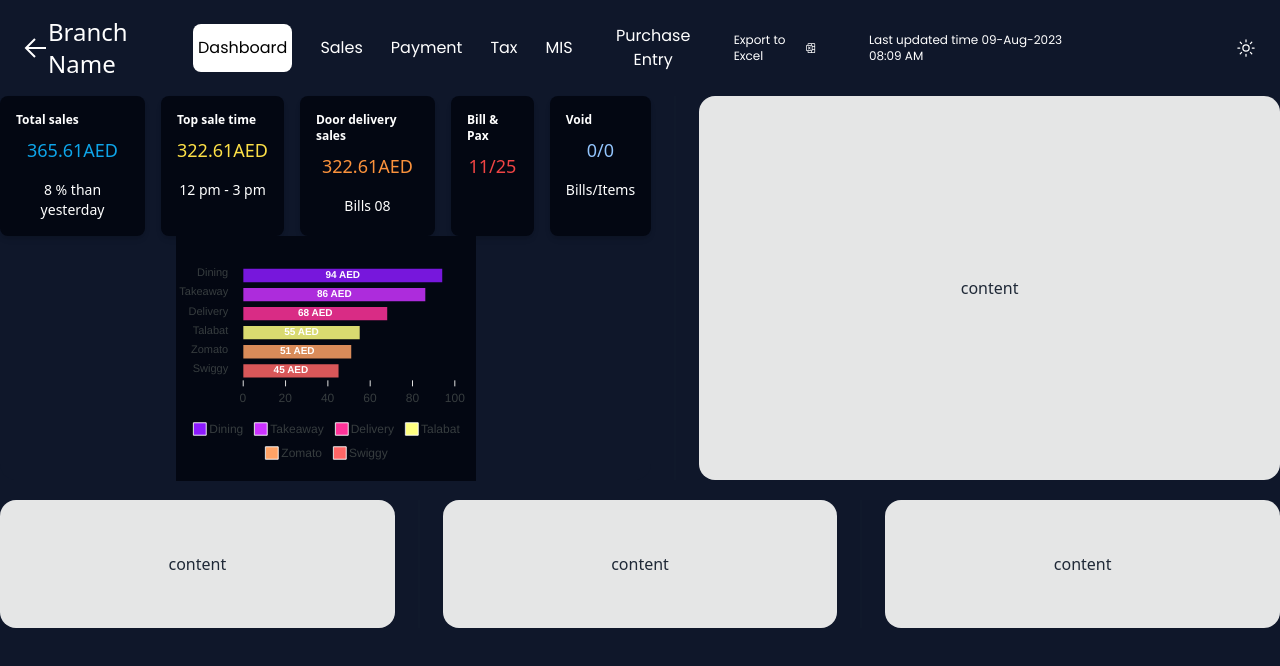
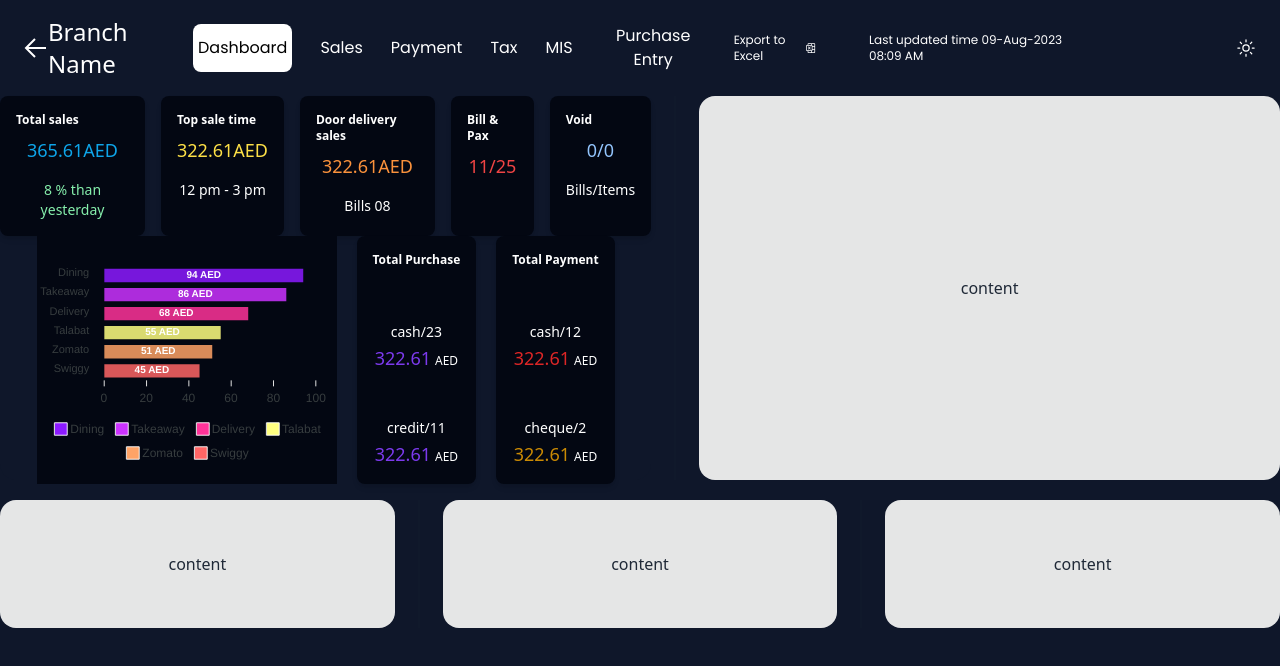
Before and after one commit to ReshnaRaj/Admin-Dashboard, a React (Vite) app in the folder Admin-dashboard/: page /dashboard in a window 1280 px wide. Shown: the top 666 px of the page. Built offline with nearby package versions, Linux system fonts and the light colour scheme.

Commit message:
container 2 is compleeted

```diff
--- a/Admin-dashboard/src/Pages/Dashboard.tsx
+++ b/Admin-dashboard/src/Pages/Dashboard.tsx
@@ -3,10 +3,12 @@ import { IoSunnyOutline } from "react-icons/io5";
 import { PiMicrosoftExcelLogo } from "react-icons/pi";
 import { GrLinkPrevious } from "react-icons/gr";
 import Container1 from "../components/Container1";
-import { salesDetails  } from "../Sources/data";
-import { SalesType } from "../datatypes/Dtypes";
+import { salesDetails } from "../Sources/data";
+// import { SalesType } from "../datatypes/Dtypes";
+import { total } from "../Sources/data";
 
 import Barchart from "../components/Barchart";
+import Container2 from "../components/Container2";
 
 const Dashboard = () => {
   const [isMenuOpen, setIsMenuOpen] = useState(false);
@@ -43,19 +45,16 @@ const Dashboard = () => {
 
                 <button className="text-white  ">Purchase Entry</button>
 
-
                 <li className="flex items-center text-xs  text-white">
                   Export to Excel{" "}
                   <span className="text-xs  ">
                     <PiMicrosoftExcelLogo />
                   </span>
                   <span className="mr-6"></span>
-
-
                 </li>
                 <span className="text-white text-xs  mt-2">
-                    Last updated time 09-Aug-2023 08:09 AM
-                  </span>
+                  Last updated time 09-Aug-2023 08:09 AM
+                </span>
               </ul>
 
               <span className="text-white text-xl pr-0">
@@ -104,15 +103,41 @@ const Dashboard = () => {
         <div className="flex flex-col  lg:flex-row bg-slate-900">
           <div className="grid flex-grow h-96 w-[10%] card bg-slate-900 rounded-box justify-between place-items-center">
             <div className="flex space-x-4   ">
-            {salesDetails.map((data, index) => (
-              <Container1 key={index} data={data} />
-            ))}
+              {salesDetails.map((data, index) => (
+                <Container1 key={index} data={data} />
+              ))}
             </div>
             {/* 3cards */}
             <div className="flex flex-row space-x-5  ">
-              < Barchart/>
+              <Barchart />
+              <div className="bg-gray-950  text-white p-4  rounded-lg shadow-md  ">
+                <h3 className="text-xs font-semibold mb-2">Total Purchase </h3>
 
+                <p className="text-lg font-normal text-center  mt-12 text-violet-600">
+                  <span className="text-white text-sm">cash/23<br></br></span>
+                  {total.purchase?.credit}
+                  <span className="text-xs text-white pl-1">AED</span>
+                </p>
+                <p className="text-lg font-normal text-center mt-10  text-violet-600">
+                <span className="text-white text-sm">credit/11<br></br></span>
+                  {total.purchase?.cash}
+                  <span className="text-xs text-white pl-1">AED</span>
+                </p>
+              </div>
+              <div className="bg-gray-950  text-white p-4  rounded-lg shadow-md  ">
+                <h3 className="text-xs font-semibold mb-2">Total Payment </h3>
+                <p className="text-lg font-normal text-center mb-4  mt-12 text-red-600">
+                <span className="text-white text-sm">cash/12<br></br></span>
 
+                  {total.payment?.cash}
+                  <span className="text-xs text-white pl-1">AED</span>
+                </p>
+                <p className="text-lg font-normal text-center  mt-10 text-yellow-600">
+                <span className="text-white text-sm">cheque/2<br></br></span>
+                  {total.payment?.cheque}
+                  <span className="text-xs text-white pl-1">AED</span>
+                </p>
+              </div>
             </div>
           </div>
           <div className="divider lg:divider-horizontal"></div>
--- a/Admin-dashboard/src/components/Container1.tsx
+++ b/Admin-dashboard/src/components/Container1.tsx
@@ -11,7 +11,7 @@ const Container1: React.FC<Container1Props> = ({ data }) => {
     <div className="bg-gray-950  text-white p-4  rounded-lg shadow-md">
       <h3 className="text-xs font-semibold mb-2">{data.title}</h3>
       <p className={`text-lg font-normal text-center mb-4 ${data.color}`}>{data.value}{data.currency}</p>
-      <footer className={`text-white text-sm text-center  ${data.footer?.color}`}>
+      <footer className={`text-sm text-center  ${data.footer?.color}`}>
           {data.footer?.value}
         </footer>
     </div>
--- a/Admin-dashboard/src/components/Container2.tsx
+++ b/Admin-dashboard/src/components/Container2.tsx
@@ -1,8 +1,19 @@
 import React from 'react'
+import { Total } from '../datatypes/Dtypes'
 
-const Container2 = () => {
+interface Container2Props{
+    data:Total
+}
+
+const Container2:React.FC<Container2Props> = ({data}) => {
+    console.log(data,"chartss")
   return (
-    <div>Container2</div>
+    <div className="bg-gray-950  text-white p-4  rounded-lg shadow-md">
+    <h3 className="text-xs font-semibold mb-2">Total Purchase </h3>
+    <p className="text-lg font-normal text-center mb-4">{data.purchase?.credit} </p>
+    <p className="text-lg font-normal text-center mb-4">{data.purchase?.cash} </p>
+
+  </div>
   )
 }
 
```
